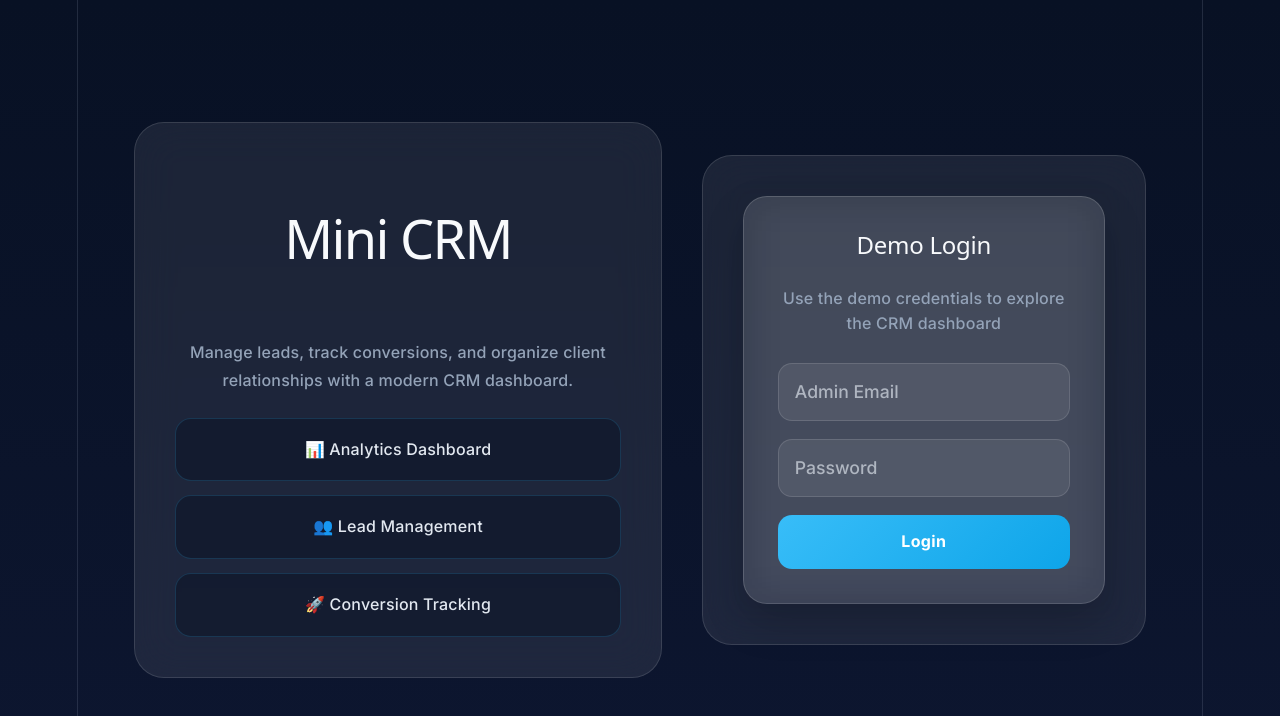
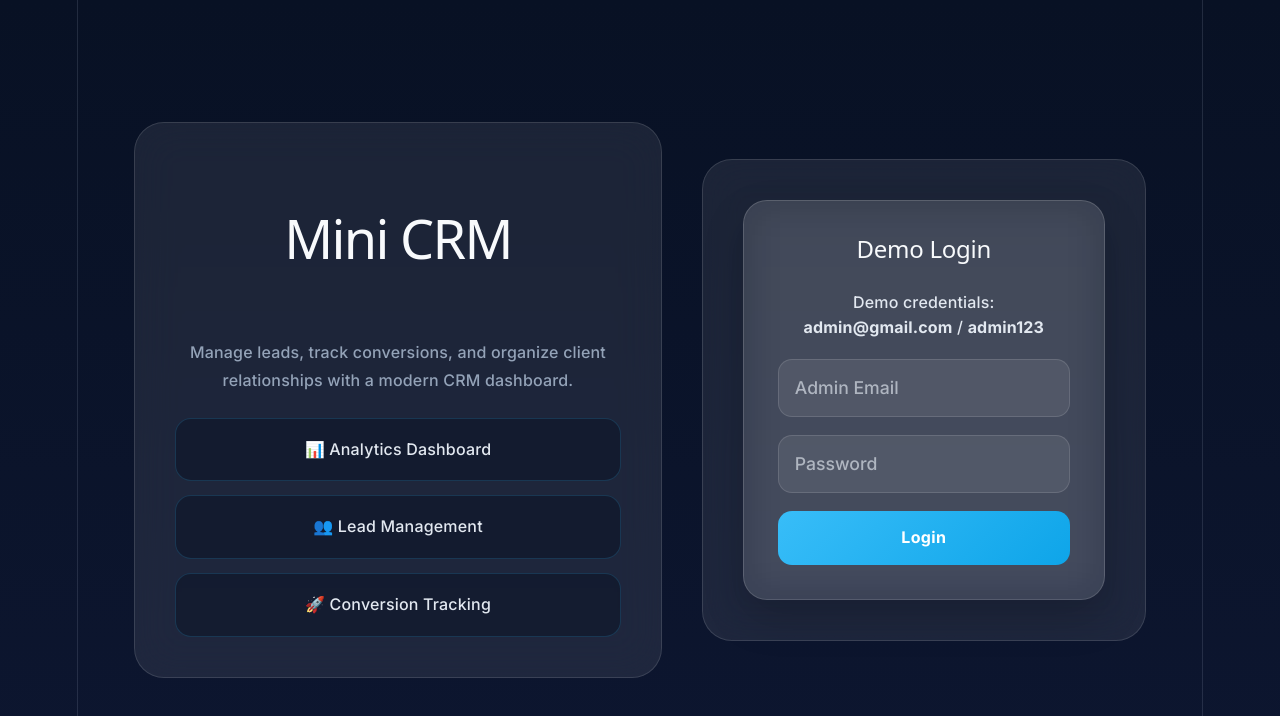
Before and after one commit to SanaShaikh171/FUTURE_FS_02, a React (Vite) app in the folder frontend/: page / in a window 1280 px wide. Shown: the top 716 px of the page. Built offline with nearby package versions, Linux system fonts and the light colour scheme.

Commit message:
Revise demo login subtitle to include credentials
Updated demo login instructions with credentials.

```diff
--- a/frontend/src/components/Login.jsx
+++ b/frontend/src/components/Login.jsx
@@ -64,9 +64,9 @@ function Login({ onLogin }) {
             Demo Login
           </h2>
 
-<p className="login-subtitle">
-  Use the demo credentials to explore the CRM dashboard
-</p>
+          <p className="demo-credentials">
+         Demo credentials: <strong>admin@gmail.com</strong> / <strong>admin123</strong>
+      </p>
 
           <input
             type="email"
```
